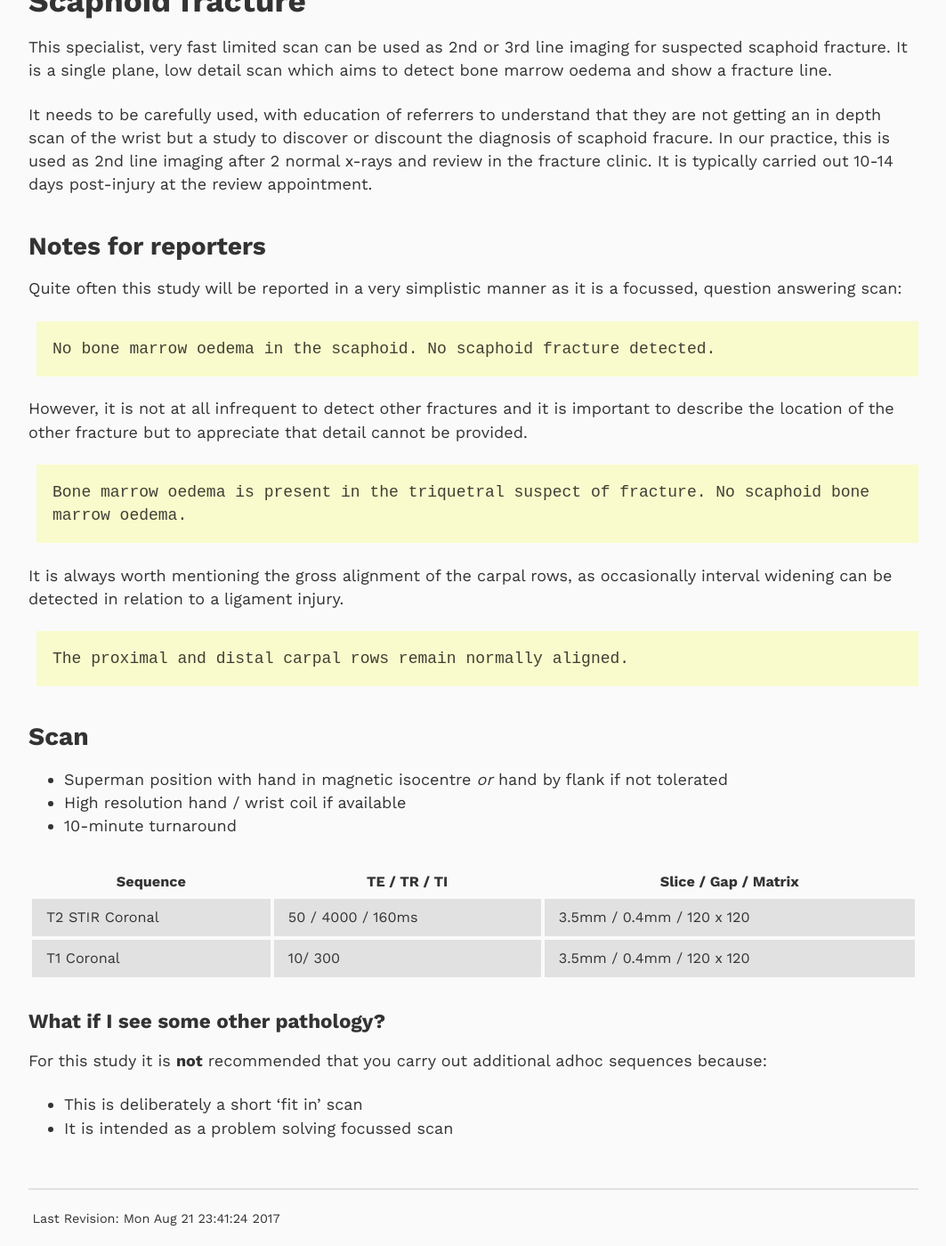
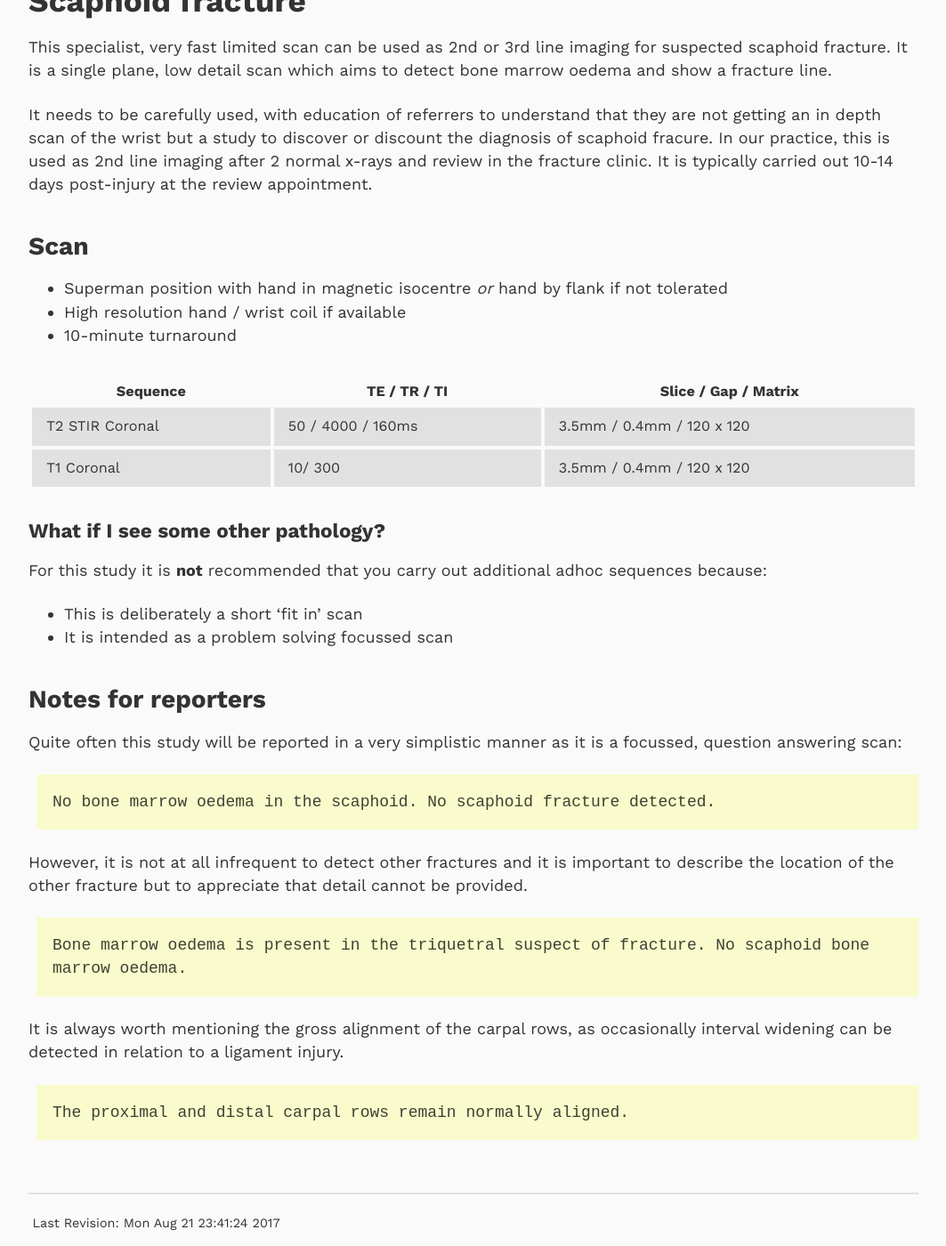
Before and after one commit to harrogatemsk/harrogatemsk.github.io, a Jekyll site: the page built from _protocols/scaphoid.md, in a window 1280 px wide and 1400 px high, scrolled down 249 px. Shown: the whole window at 89% size, without its empty margins (108-1171 px from the left). Built offline with Jekyll 4.4.1, drawn with Linux system fonts in a browser that asks for light colours.

Commit message:
Update scaphoid.md

````diff
--- a/_protocols/scaphoid.md
+++ b/_protocols/scaphoid.md
@@ -6,19 +6,6 @@ description: Fast limited scaphoid MRI protocol for the detection of fracture
 This specialist, very fast limited scan can be used as 2nd or 3rd line imaging for suspected scaphoid fracture. It is a single plane, low detail scan which aims to detect bone marrow oedema and show a fracture line.
 
 It needs to be carefully used, with education of referrers to understand that they are not getting an in depth scan of the wrist but a study to discover or discount the diagnosis of scaphoid fracure. In our practice, this is used as 2nd line imaging after 2 normal x-rays and review in the fracture clinic. It is typically carried out 10-14 days post-injury at the review appointment.
-
-### Notes for reporters
-Quite often this study will be reported in a very simplistic manner as it is a focussed, question answering scan:
-
-```No bone marrow oedema in the scaphoid. No scaphoid fracture detected.```
-
-However, it is not at all infrequent to detect other fractures and it is important to describe the location of the other fracture but to appreciate that detail cannot be provided.
-
-```Bone marrow oedema is present in the triquetral suspect of fracture. No scaphoid bone marrow oedema.```
-
-It is always worth mentioning the gross alignment of the carpal rows, as occasionally interval widening can be detected in relation to a ligament injury.
-
-```The proximal and distal carpal rows remain normally aligned.```
 
 ### Scan
 - Superman position with hand in magnetic isocentre _or_ hand by flank if not tolerated
@@ -34,3 +21,16 @@ It is always worth mentioning the gross alignment of the carpal rows, as occasio
 For this study it is **not** recommended that you carry out additional adhoc sequences because:
 - This is deliberately a short 'fit in' scan
 - It is intended as a problem solving focussed scan
+
+### Notes for reporters
+Quite often this study will be reported in a very simplistic manner as it is a focussed, question answering scan:
+
+```No bone marrow oedema in the scaphoid. No scaphoid fracture detected.```
+
+However, it is not at all infrequent to detect other fractures and it is important to describe the location of the other fracture but to appreciate that detail cannot be provided.
+
+```Bone marrow oedema is present in the triquetral suspect of fracture. No scaphoid bone marrow oedema.```
+
+It is always worth mentioning the gross alignment of the carpal rows, as occasionally interval widening can be detected in relation to a ligament injury.
+
+```The proximal and distal carpal rows remain normally aligned.```
````
